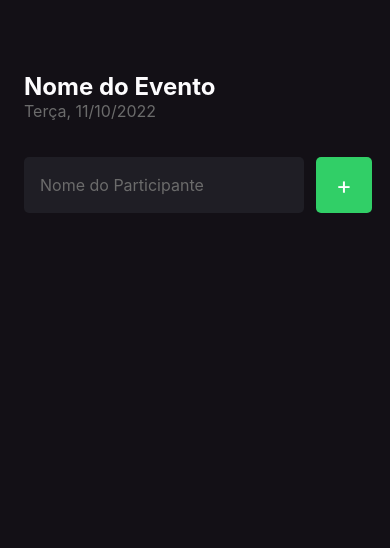
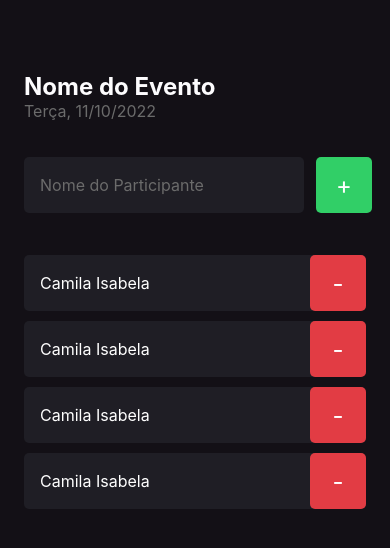
Before and after one commit to Camila-Isabela/imhere, a React Native app: screen / in a window 390 px wide. Shown: the top 548 px of the page. Built offline with nearby package versions, Linux system fonts and the light colour scheme.

Commit message:
componentizando o app

```diff
--- /dev/null
+++ b/src/components/Participant/index.tsx
@@ -0,0 +1,13 @@
+import { View, Text, TouchableOpacity } from "react-native"
+import { styles } from "./styles"
+
+export function Participant() {
+	return (
+		<View style={styles.container}>
+			<Text style={styles.name}>Camila Isabela</Text>
+			<TouchableOpacity style={styles.button}>
+				<Text style={styles.buttonText}>-</Text>
+			</TouchableOpacity>
+		</View>
+	)
+}
--- /dev/null
+++ b/src/components/Participant/styles.ts
@@ -0,0 +1,30 @@
+import { StyleSheet } from "react-native";
+
+export const styles = StyleSheet.create({
+    container: {
+        width: '100%',
+        backgroundColor: '#1F1E25',
+        borderRadius: 5,
+        flexDirection: 'row',
+        alignItems: 'center',
+        marginBottom: 10
+    },
+    name: {
+        flex: 1,
+        fontSize: 16,
+        color: '#FFF',
+        marginLeft: 16
+    },
+    buttonText: {
+		color: "#FFF",
+		fontSize: 24,
+	},
+	button: {
+		width: 56,
+		height: 56,
+		borderRadius: 5,
+		backgroundColor: "#E23C44",
+		alignItems: "center",
+		justifyContent: "center",
+	},
+})
--- a/src/screens/Home/index.tsx
+++ b/src/screens/Home/index.tsx
@@ -1,4 +1,5 @@
 import { Text, View, TextInput, TouchableOpacity } from "react-native"
+import { Participant } from "../../components/Participant"
 import { styles } from "./styles"
 
 export function Home() {
@@ -23,6 +24,10 @@
 					<Text style={styles.buttonText}>+</Text>
 				</TouchableOpacity>
 			</View>
+			<Participant />
+			<Participant />
+			<Participant />
+			<Participant />
 		</View>
 	)
 }
```
